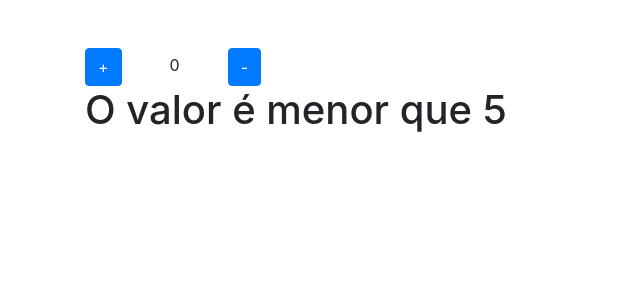
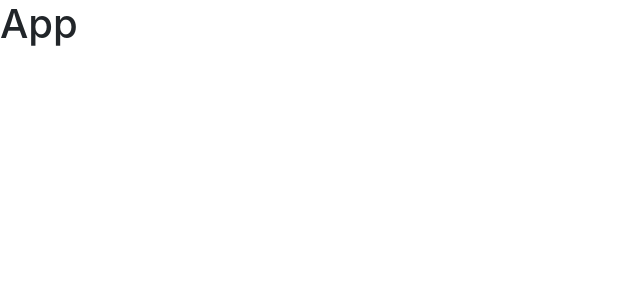
Before and after one commit to ulaecio/dscatalog-bootcamp, a React (Create React App) app in the folder front-web/: page / in a window 1280 px wide. Shown: the top 300 px of the page, without its empty margins (0-640 px from the left). Built offline with nearby package versions, Linux system fonts and the light colour scheme.

Commit message:
Add front-web

```diff
--- a/front-web/src/App.tsx
+++ b/front-web/src/App.tsx
@@ -1,31 +1,9 @@
-import React, {useState, useEffect} from 'react';
+import React from 'react';
 
 const App = () => {
-    const [counter, setCounter] = useState(0);
-
-    useEffect(() => {
-        console.log('componente iniciado')
-    }, []);
 
     return (
-        <div className="container mt-5">
-            <button
-            className="btn btn-primary mr-5"
-            onClick={() => setCounter(counter + 1)}
-            >
-                +
-            </button>
-            <span>
-                {counter}
-            </span>
-            <button
-            className="btn btn-primary ml-5"
-            onClick={() => setCounter(counter - 1)}>
-                -
-            </button>
-            {counter > 5 && <h1>O valor é maior que 5</h1>}
-            {counter < 5 && <h1>O valor é menor que 5</h1>}
-    </div>
+        <h1>App</h1>
     )
 }
 
```
